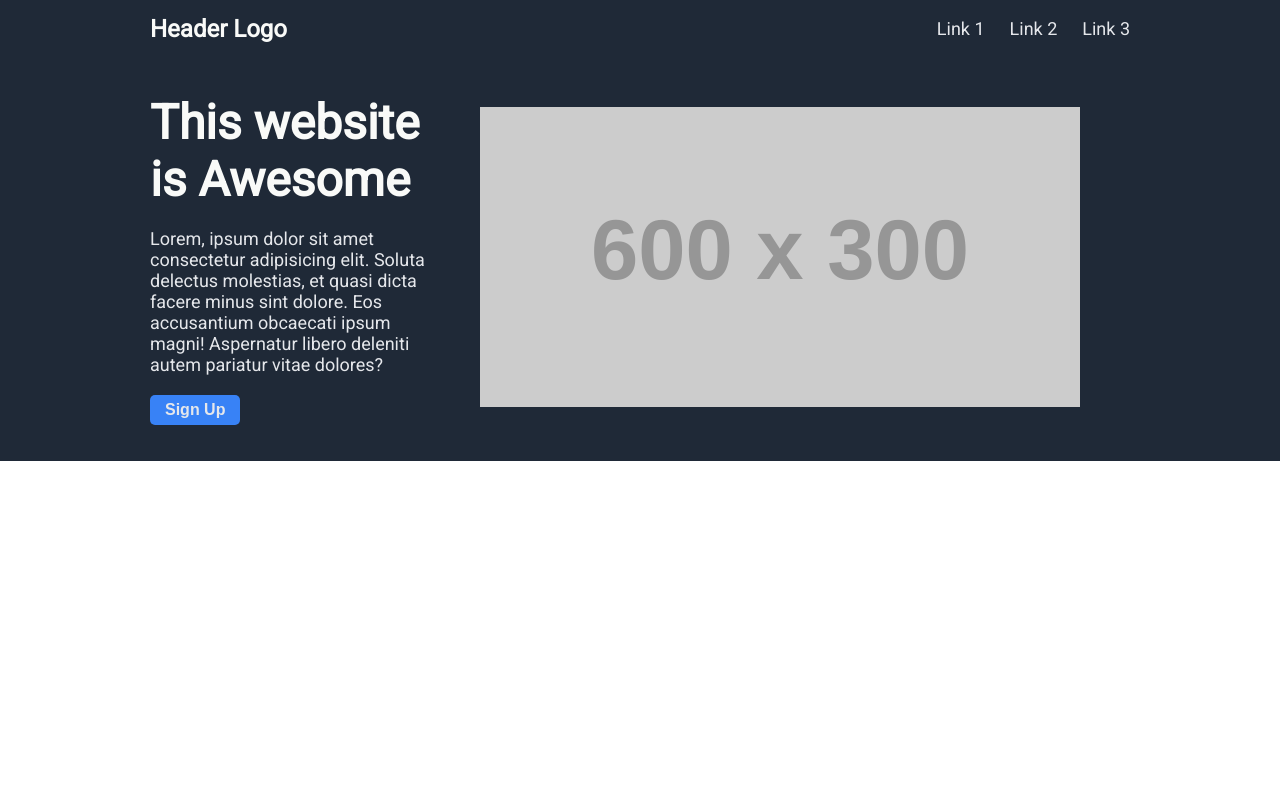
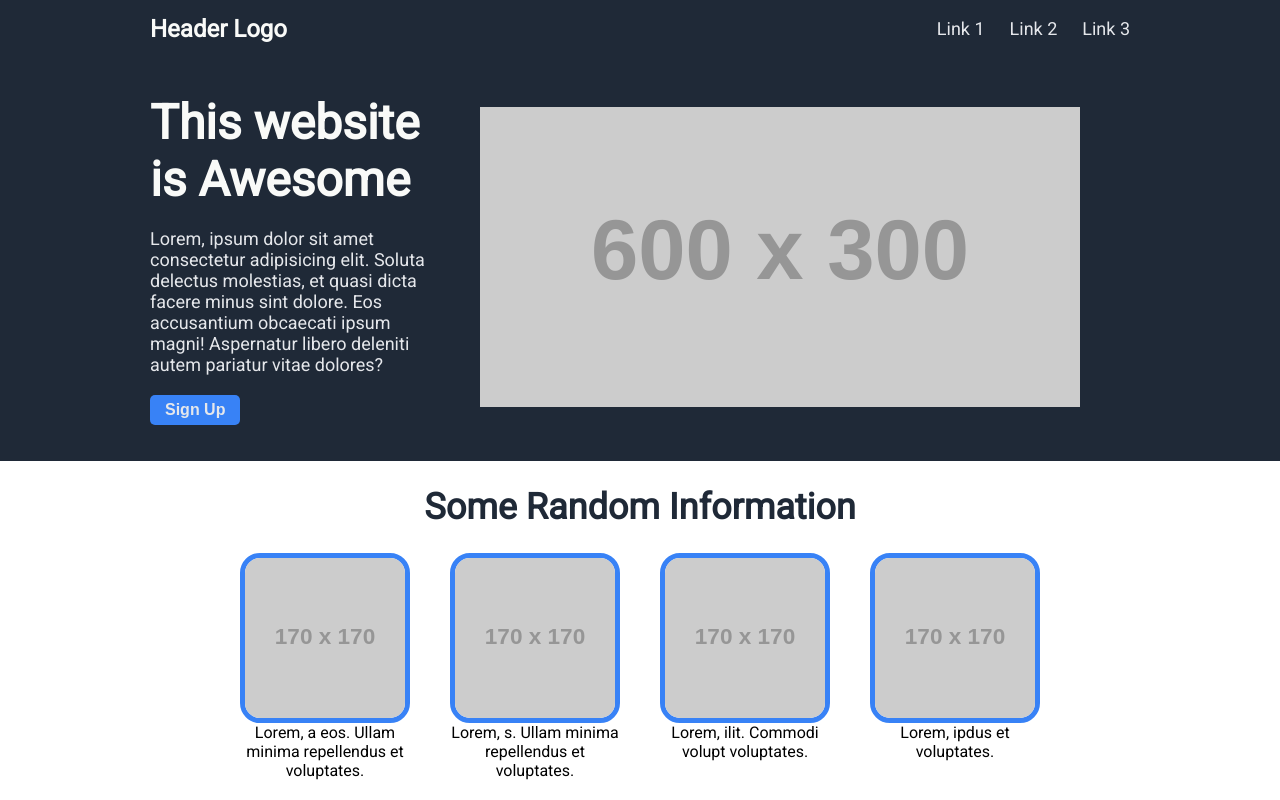
Before and after one commit to mariyazaveri13/odin-landing-page, a plain HTML site: page index.html in a window 1280 px wide. Drawn offline with Linux system fonts and the light colour scheme; placeholder pictures from the web are drawn by us.

Commit message:
addedthe content section

```diff
--- a/index.html
+++ b/index.html
@@ -27,5 +27,31 @@
             <img src="http://via.placeholder.com/600x300">
         </div>
     </div>
+    <div class="content">
+        <div class="content-header">Some Random Information</div>
+        <div class="content-img">
+
+            <div class="content-main">
+                <img src="http://via.placeholder.com/170x170">
+                <div>Lorem, a eos. Ullam minima repellendus et voluptates.</div>
+            </div>
+
+            <div class="content-main">
+                <img src="http://via.placeholder.com/170x170">
+                <div>Lorem, s. Ullam minima repellendus et voluptates.</div>
+            </div>
+
+            <div class="content-main">
+                <img src="http://via.placeholder.com/170x170">
+                <div>Lorem, ilit. Commodi volupt voluptates.</div>
+            </div>
+
+            <div class="content-main">
+                <img src="http://via.placeholder.com/170x170">
+                <div>Lorem, ipdus et voluptates.</div>
+            </div>
+        </div>
+
+    </div>
 </body>
 </html>
--- a/style.css
+++ b/style.css
@@ -64,3 +64,32 @@ li{
 .hero-img{
     margin: 50px;
 }
+.content-header{
+    font-size: 36px;
+    font-weight: bolder;
+    text-align: center;
+    color:#1f2937;
+    padding: 25px;
+}
+.content{
+    padding:0px 150px;
+}
+
+
+.content-main{
+    display: flex;
+    flex-direction: column;
+    max-width: 170px;
+    text-align: center;
+}
+
+.content-img{
+    display: flex;
+    justify-content: center;
+    gap:40px
+}
+
+.content-main > img{
+    border: 5px solid #3882f6;
+    border-radius: 20px;
+}
```
